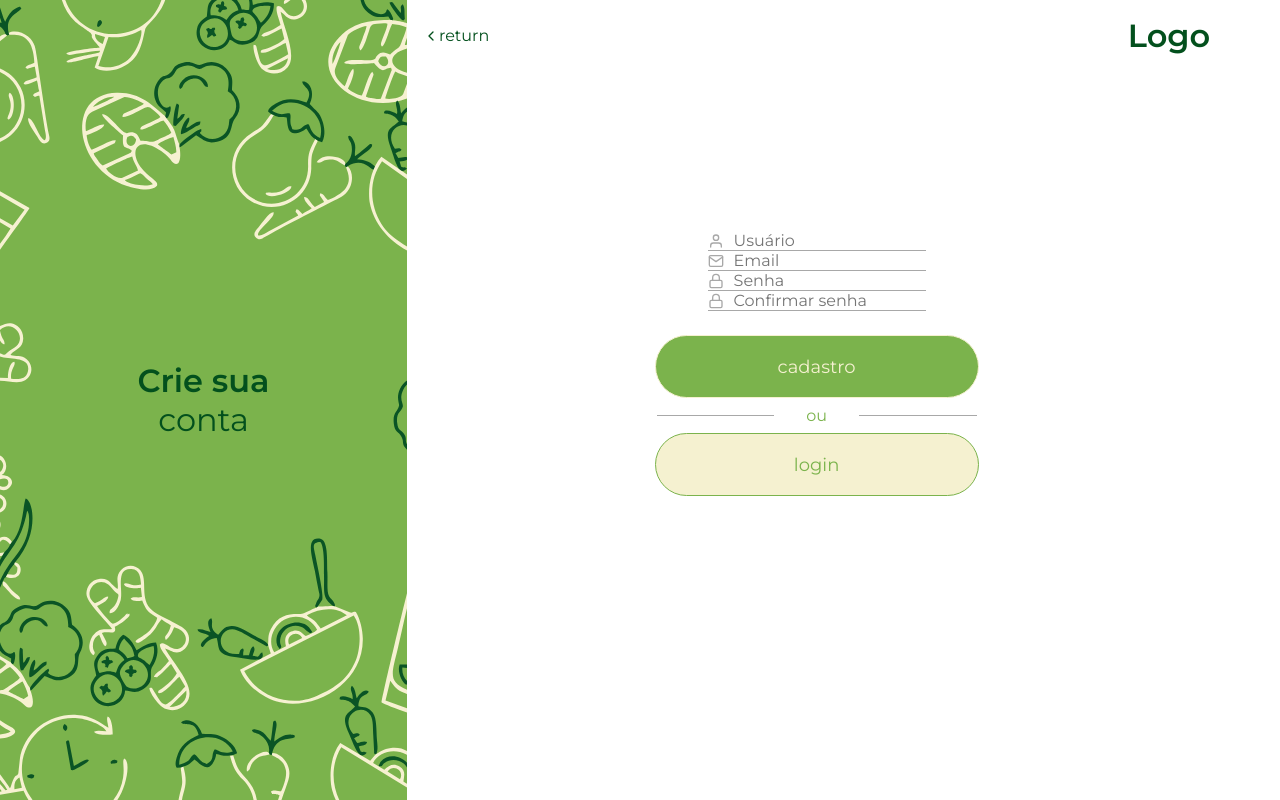
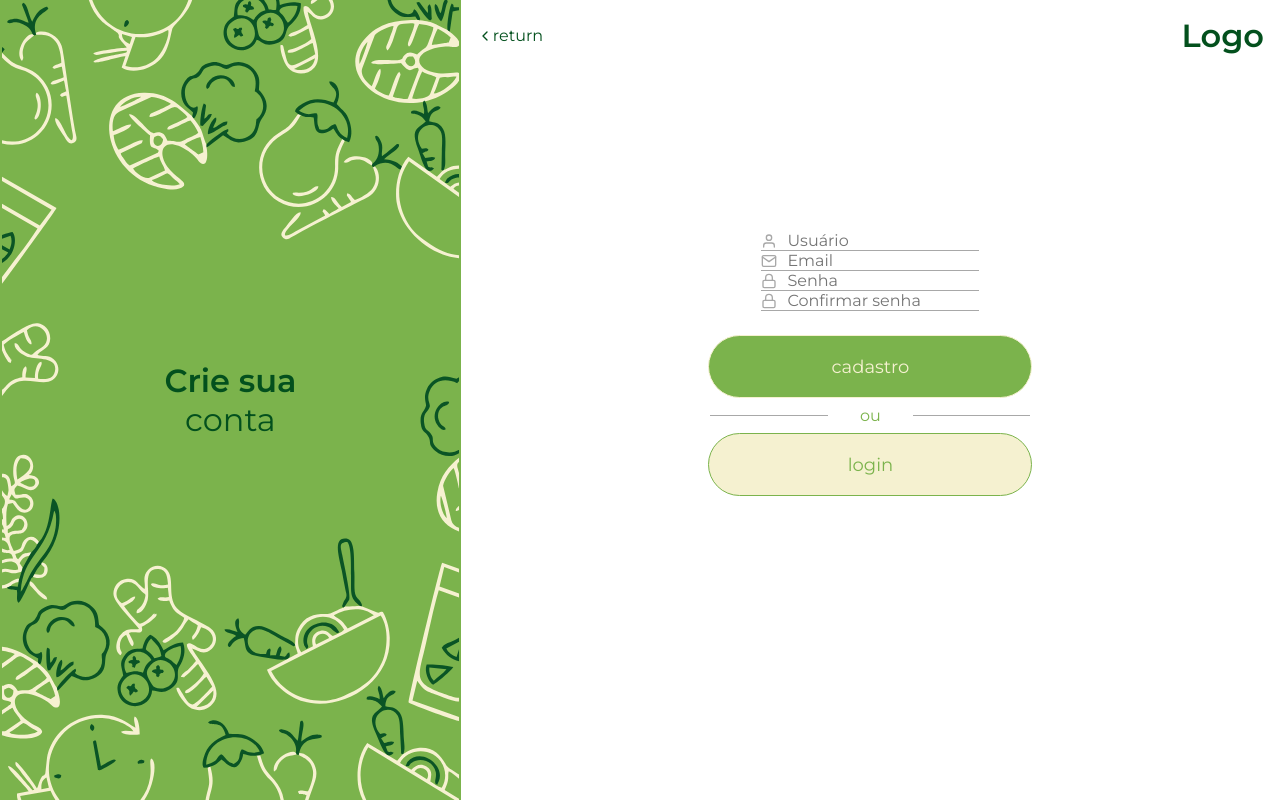
Before and after one commit to flp-ads/health-stay, a React (Create React App) app: page /signup in a window 1280 px wide. Built offline with nearby package versions, Linux system fonts and the light colour scheme.

Commit message:
style: animating content divs

```diff
--- a/src/pages/Login/index.jsx
+++ b/src/pages/Login/index.jsx
@@ -16,6 +16,7 @@ import {
 } from "./login.styles";
 
 import { FiLock, FiUser, FiChevronLeft } from "react-icons/fi";
+import { motion } from "framer-motion";
 
 const Login = () => {
 
@@ -57,7 +58,13 @@ const Login = () => {
           <h1>Logo</h1>
         </HeaderContainer>
 
-        <Content>
+        <Content
+          as={motion.div}
+          initial={{ opacity: 0 }}
+          animate={{ opacity: 1 }}
+          exit={{ opacity: 0 }}
+          transition={{ duration: 0.5 }}>
+
           <form>
             <Input icon={FiUser} placeholder="Usuário" />
 
--- a/src/pages/SignUp/index.jsx
+++ b/src/pages/SignUp/index.jsx
@@ -16,11 +16,12 @@ import {
 } from "./signup.styles";
 
 import { FiLock, FiUser, FiChevronLeft, FiMail } from "react-icons/fi";
+import { motion } from "framer-motion";
 
 const Login = () => {
   const formSchema = yup.object().shape({
     username: yup.string().required("Preencha este campo"),
-    email: yup.string().required('Preencha este campo').email('Email inválido'),
+    email: yup.string().required("Preencha este campo").email("Email inválido"),
     password: yup.string().required("Preencha este campo"),
   });
 
@@ -32,13 +33,11 @@ const Login = () => {
     resolver: yupResolver(formSchema),
   });
 
-  const onFormSubmit = ({ username, password }) => {
-
-  };
+  const onFormSubmit = ({ username, password }) => {};
 
   const history = useHistory();
 
-  const handleNavigation = (path) => history.push(path)
+  const handleNavigation = (path) => history.push(path);
 
   return (
     <Container>
@@ -49,15 +48,20 @@ const Login = () => {
 
       <MainContainer>
         <HeaderContainer>
-          <button
-            onClick={() => handleNavigation('/')}>
+          <button onClick={() => handleNavigation("/")}>
             <FiChevronLeft /> return
           </button>
 
           <h1>Logo</h1>
         </HeaderContainer>
 
-        <Content>
+        <Content
+          as={motion.div}
+          initial={{ opacity: 0 }}
+          animate={{ opacity: 1 }}
+          exit={{ opacity: 0 }}
+          transition={{ duration: 0.5 }}>
+
           <form>
             <Input icon={FiUser} placeholder="Usuário" />
 
@@ -68,10 +72,7 @@ const Login = () => {
             <Input icon={FiLock} placeholder="Confirmar senha" />
           </form>
 
-          <Button
-            type='submit'>
-              cadastro
-          </Button>
+          <Button type="submit">cadastro</Button>
 
           <div className="separator">
             <hr />
@@ -79,15 +80,11 @@ const Login = () => {
             <hr />
           </div>
 
-          <Button
-            isVanilla
-            onClick={() => handleNavigation('/login')}>
-              login
+          <Button isVanilla onClick={() => handleNavigation("/login")}>
+            login
           </Button>
-
         </Content>
       </MainContainer>
-
     </Container>
   );
 };
--- a/src/pages/SignUp/signup.styles.js
+++ b/src/pages/SignUp/signup.styles.js
@@ -10,6 +10,7 @@ export const Container = styled.div`
 
   @media (min-width: 768px) {
     flex-direction: row;
+    justify-content: space-between;
   }
 `;
 
@@ -36,7 +37,7 @@ export const Background = styled.div`
   @media (min-width: 768px) {
     height: 100vh;
     width: 36%;
-    max-width: 407px;
+    max-width: 500px;
     background: url(${SideImage}) no-repeat center, var(--light-green);
     background-size: auto 100%;
   }
@@ -44,15 +45,18 @@ export const Background = styled.div`
 
 export const MainContainer = styled.div`
   width: 100%;
+  height: 100%;
   display: flex;
   flex-flow: column nowrap;
   justify-content: center;
 
   @media (min-width: 768px) {
     width: 64%;
+    height: 100%;
     display: flex;
     flex-flow: column nowrap;
     justify-content: center;
+    align-items: center;
   }
 `;
 
@@ -61,7 +65,6 @@ export const HeaderContainer = styled.div`
   flex-direction: row;
   align-self: flex-start;
   justify-content: space-between;
-
   padding: 16px;
   width: 100%;
 
@@ -87,7 +90,6 @@ export const Content = styled.div`
   flex-flow: column nowrap;
   align-items: center;
   align-self: center;
-
   margin-top: 80px;
 
   form {
@@ -103,7 +105,6 @@ export const Content = styled.div`
     flex-direction: row;
     justify-content: center;
     align-items: center;
-
     margin: 8px 0;
     width: 320px;
 
```
